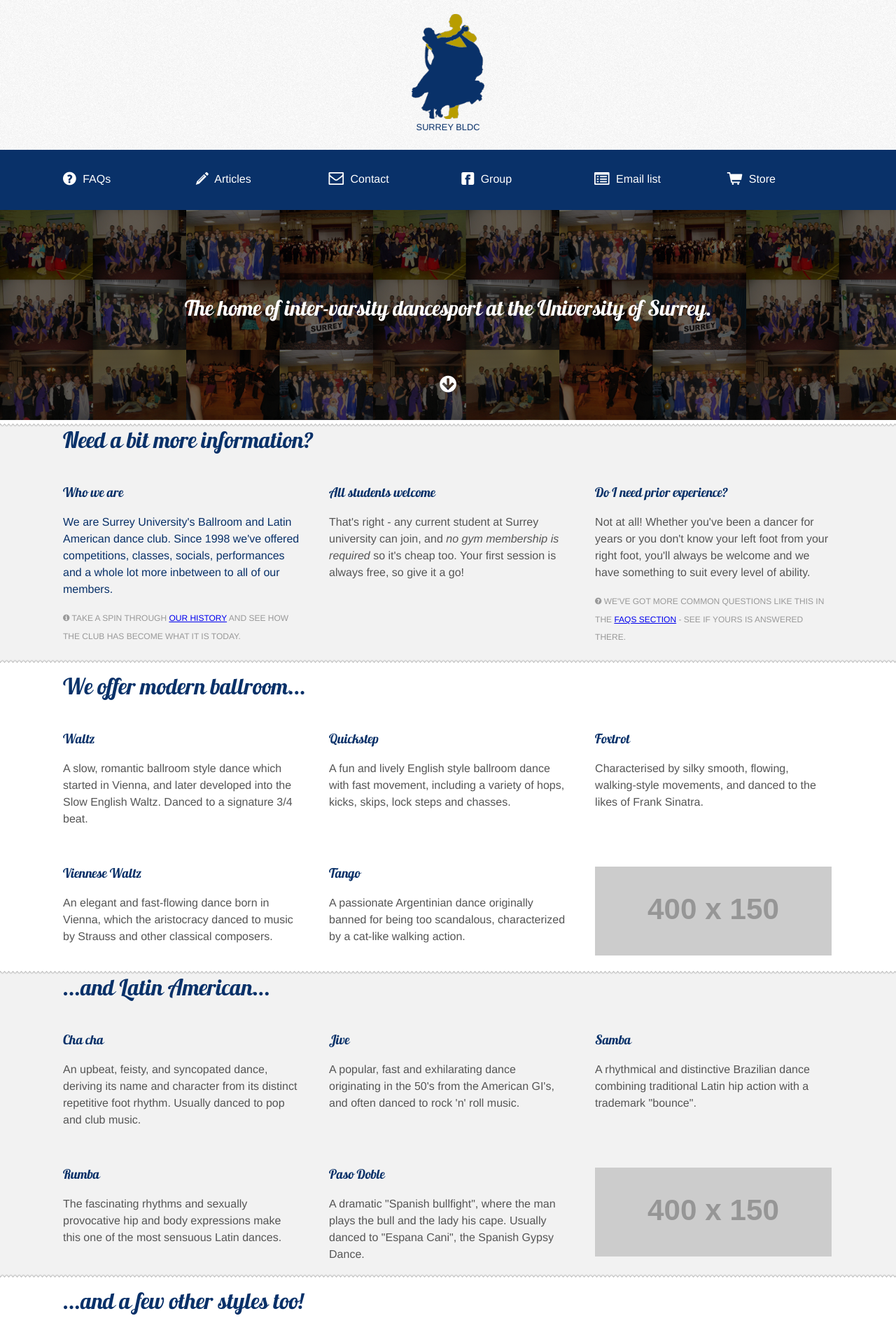
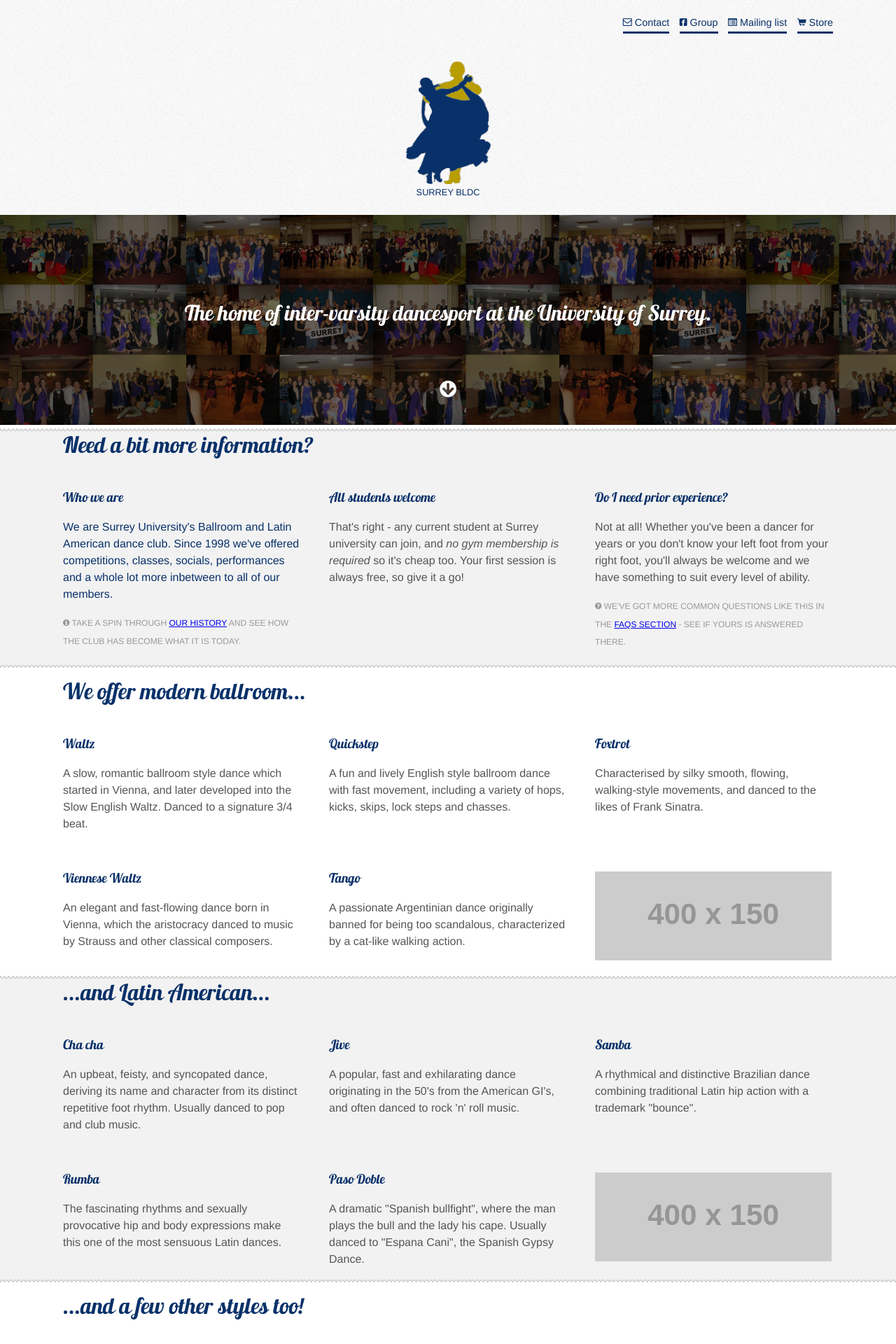
Before and after one commit to surreybldc/surreybldc.github.com, a Jekyll site: the page built from index.html, in a window 1280 px wide. Shown: the top 1920 px of the page at 70% size. Built offline with Jekyll 4.4.1, drawn with Linux system fonts in a browser that asks for light colours.

Commit message:
Progressing towards a better nav?

```diff
--- a/_layouts/default.html
+++ b/_layouts/default.html
@@ -18,50 +18,25 @@
   <body>
     <div class="container">
       <header class="site">
+        <nav class="row">
+          <a href="mailto:ussu.ballroom@surrey.ac.uk">
+            <i class="icon-envelope"></i> Contact
+          </a>
+          <a href="http://www.facebook.com/">
+            <i class="icon-facebook-sign"></i> Group
+          </a>
+          <a href="http://eepurl.com/gOKcn">
+            <i class="icon-list-alt"></i> Mailing list
+          </a>
+          <a href="http://www.ussu.co.uk/">
+            <i class="icon-shopping-cart"></i> Store
+          </a>
+        </nav>
         <div class="row">
           <a href="/index.html" title="Home page" class="siteTitle">
             <img src="/img/dancers-surrey-colours-web.png" alt="Club logo">
             <h1>Surrey BLDC</h1>
           </a>
-        </div>
-        <div class="invert">
-          <div class="row" id="toggle">
-            <a href="#">
-              <i class="icon-caret-right" id="toggleCaret"></i> Show or hide navigation</i>
-            </a>
-          </div>
-          <nav class="row" id="siteNav">
-            <div class="twocol">
-              <a href="/faqs.html">
-                <i class="icon-question-sign"></i> FAQs
-              </a>
-            </div>
-            <div class="twocol">
-              <a href="/articles.html">
-                <i class="icon-pencil"></i> Articles
-              </a>
-            </div>
-            <div class="twocol">
-              <a href="mailto:ussu.ballroom@surrey.ac.uk">
-                <i class="icon-envelope"></i> Contact
-              </a>
-            </div>
-            <div class="twocol">
-              <a href="http://www.facebook.com/">
-                <i class="icon-facebook-sign"></i> Group
-              </a>
-            </div>
-            <div class="twocol">
-              <a href="http://eepurl.com/gOKcn">
-                <i class="icon-list-alt"></i> Email list
-              </a>
-            </div>
-            <div class="twocol last">
-              <a href="http://www.ussu.co.uk/">
-                <i class="icon-shopping-cart"></i> Store
-              </a>
-            </div>
-          </nav>
         </div>
       </header>
       {{ content }}
--- a/css/styles.css
+++ b/css/styles.css
@@ -120,14 +120,18 @@ header h1 {
 .calltoaction {
   font-weight: bold;
 }
-nav i {
-  font-size: 1.5em;
-  vertical-align: middle !important;
-  padding-right: 5px;
+nav {
+  overflow: auto;
+  text-align: right;
 }
 nav a {
   text-decoration: none;
+  display: inline-block;
+  font-size: 0.9em;
+  margin-left: 10px;
+  border-bottom: 3px solid #093169;
 }
+nav a,
 .attention {
   color: #093169;
 }
@@ -147,8 +151,12 @@ a img {
 }
 .invert a:hover,
 .invert a:active,
-.invert a:focus {
+.invert a:focus,
+nav a:hover,
+nav a:active,
+nav a:focus {
   color: #c2a303;
+  border-bottom-color: #c2a303;
 }
 /* Minor overrides */
 .container {
```
Also changed, not shown: img/dancers-surrey-colours-web.png, 7 other files.
